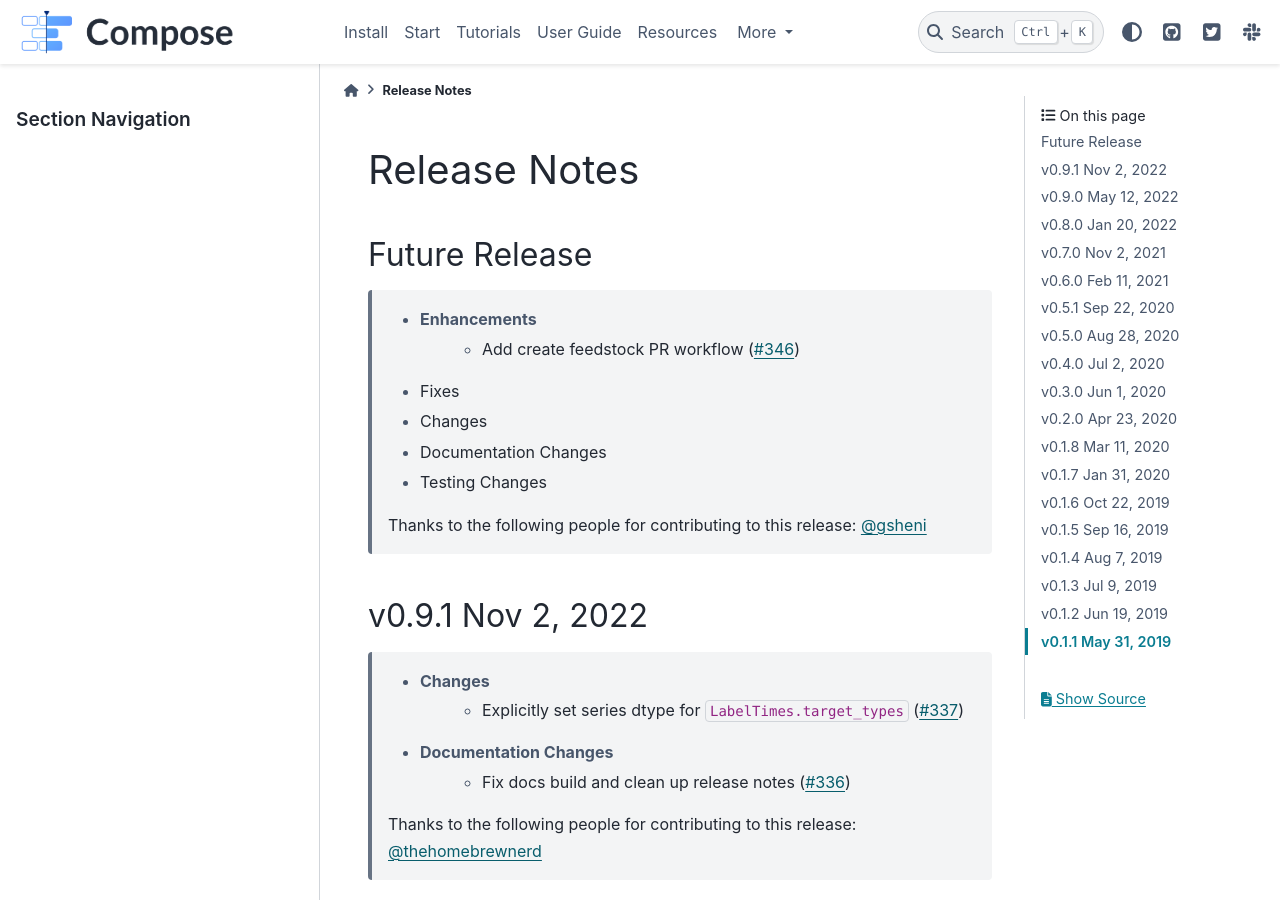
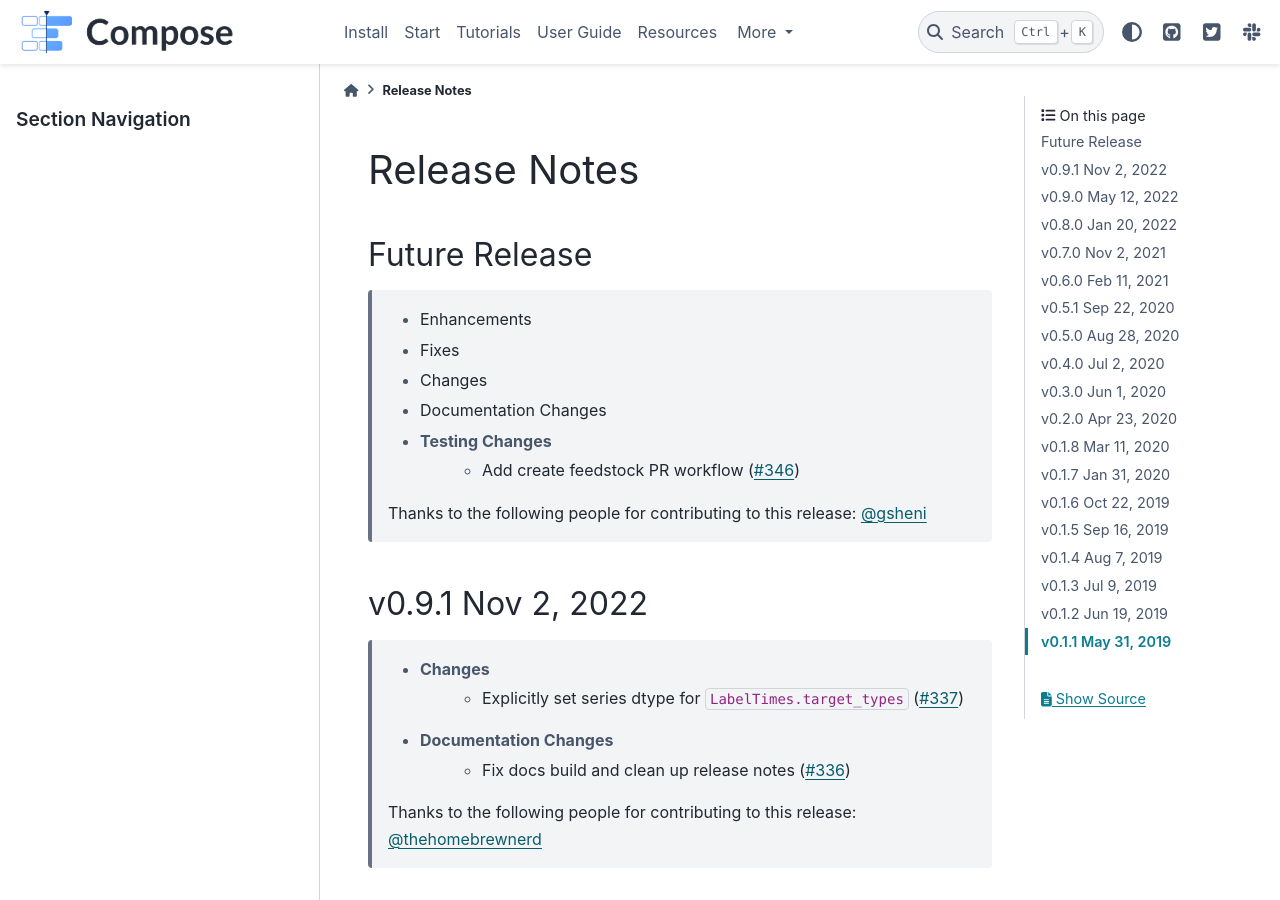
Before and after one commit to alteryx/compose, a Sphinx documentation site: the page built from docs/source/release_notes.rst, in a window 1280 px wide and 900 px high. Built offline with Sphinx 7.4.7 and the PyData theme 0.15.4, drawn with Linux system fonts in a browser that asks for light colours; comment, search, counter and statistics services are not loaded.

```diff
--- a/docs/source/release_notes.rst
+++ b/docs/source/release_notes.rst
@@ -4,11 +4,11 @@ Release Notes
 Future Release
 ==============
     * Enhancements
-        * Add create feedstock PR workflow (:pr:`346`)
     * Fixes
     * Changes
     * Documentation Changes
     * Testing Changes
+        * Add create feedstock PR workflow (:pr:`346`)
 
     Thanks to the following people for contributing to this release:
     :user:`gsheni`
```
